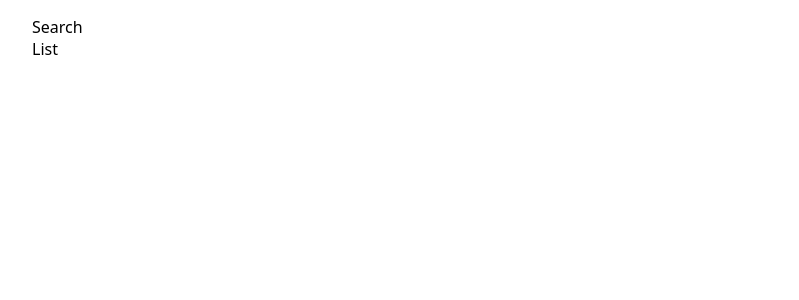
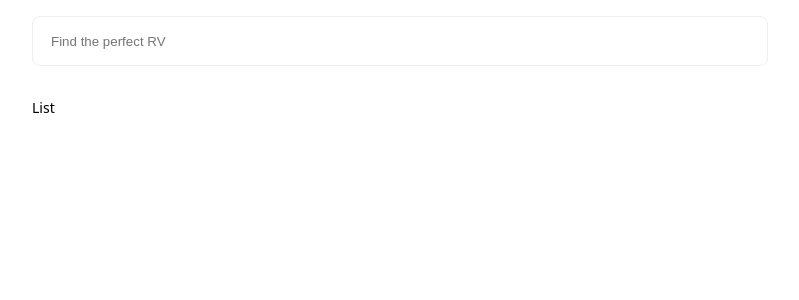
Before and after one commit to jakubjirous/outdoorsy-code-challenge, a React (Create React App) app: page / in a window 1280 px wide. Shown: the top 300 px of the page, without its empty margins (240-1039 px from the left). Built offline with nearby package versions, Linux system fonts and the light colour scheme.

Commit message:
[ui] search, keyboard key helper, react-icons

```diff
--- a/package.json
+++ b/package.json
@@ -17,6 +17,7 @@
     "prettier": "^2.6.2",
     "react": "^18.1.0",
     "react-dom": "^18.1.0",
+    "react-icons": "^4.3.1",
     "react-redux": "^8.0.1",
     "react-scripts": "5.0.1",
     "styled-components": "^5.3.5",
--- a/src/components/App/App.tsx
+++ b/src/components/App/App.tsx
@@ -1,6 +1,7 @@
 import React from "react";
 import styled from "styled-components";
 import { deviceScreen, laptopMd, tablet } from "../../utils/responsive";
+import Search from "../Search/Search";
 
 const S = {
   Main: styled.main`
@@ -31,7 +32,7 @@ function App() {
   return (
     <S.Main>
       <S.Container>
-        Search <br />
+        <Search />
         List <br />
       </S.Container>
     </S.Main>
--- /dev/null
+++ b/src/components/Search/Search.tsx
@@ -0,0 +1,141 @@
+import React, { useCallback, useState } from "react";
+import { useDispatch, useSelector } from "react-redux";
+import styled from "styled-components";
+import { addKeyword, addKeywords, removeKeyword } from "../../redux/features/search/searchSlice";
+import { RootState } from "../../redux/store";
+import { KeyboardKey } from "../../utils/keyboardKey";
+import { pxToRem } from "../../utils/pxToRem";
+import { FaTimes } from "react-icons/fa";
+
+const S = {
+  Header: styled.header`
+    display: flex;
+    flex-flow: row wrap;
+    align-items: center;
+    gap: var(--spacing-4);
+    border: 1px solid var(--color-tertiary);
+    border-radius: var(--br);
+    padding: var(--spacing-4);
+  `,
+  Keywords: styled.div`
+    display: flex;
+    flex-flow: row wrap;
+    align-items: center;
+    gap: var(--spacing-4);
+  `,
+  Keyword: styled.div`
+    display: flex;
+    align-items: center;
+    gap: var(--spacing-3);
+    border: 1px solid var(--color-primary);
+    border-radius: var(--br);
+    background-color: var(--color-primary);
+    color: var(--white);
+    padding: var(--spacing-3);
+    padding-left: var(--spacing-4);
+  `,
+  Input: styled.input`
+    min-width: 25%;
+    flex: 1;
+    border: none;
+    border-radius: var(--br);
+    outline: none;
+    height: ${pxToRem(30)};
+  `,
+  RemoveButton: styled.button`
+    display: flex;
+    align-items: center;
+    padding: 0;
+    border: none;
+    background-color: unset;
+    cursor: pointer;
+    color: white;
+  `,
+  RemoveIcon: styled(FaTimes)`
+    color: var(--white);
+    font-size: ${pxToRem(16)};
+  `,
+};
+
+function Search() {
+  const dispatch = useDispatch();
+
+  const keywords = useSelector((state: RootState) => state.search.keywords);
+
+  const [input, setInput] = useState<string>("");
+
+  const [isKeyReleased, setIsKeyReleased] = useState<boolean>(false);
+
+  const onKeyDown = useCallback(
+    (event: React.KeyboardEvent<HTMLInputElement>) => {
+      const { key } = event;
+      const trimmedInput = input?.trim();
+
+      // Keywords separation and search submit after hitting the comma on the keyboard
+      if (
+        (key === KeyboardKey.COMMA || key === KeyboardKey.ENTER) &&
+        trimmedInput?.length &&
+        !keywords.includes(trimmedInput)
+      ) {
+        event.preventDefault();
+        dispatch(addKeyword(trimmedInput));
+        setInput("");
+      }
+
+      // Prevent unintentional deletion of all keywords in the input
+      if (key === KeyboardKey.BACKSPACE && !input?.length && keywords.length && isKeyReleased) {
+        event.preventDefault();
+        const keywordsCopy = [...keywords];
+        const poppedKeyword = keywordsCopy.pop();
+        dispatch(addKeywords(keywordsCopy));
+        setInput(poppedKeyword!);
+      }
+
+      setIsKeyReleased(false);
+    },
+    [input, setInput, dispatch, isKeyReleased, setIsKeyReleased]
+  );
+
+  const onKeyUp = useCallback(() => {
+    setIsKeyReleased(true);
+  }, [setIsKeyReleased]);
+
+  const onChange = useCallback(
+    (event: React.ChangeEvent<HTMLInputElement>) => {
+      const { value } = event.target;
+      setInput(value);
+    },
+    [input, setInput]
+  );
+
+  const onRemove = useCallback(
+    (index: number) => () => {
+      dispatch(removeKeyword(index));
+    },
+    [dispatch, removeKeyword]
+  );
+
+  return (
+    <S.Header>
+      <S.Keywords>
+        {keywords.map((keyword, index) => (
+          <S.Keyword key={index} className="keyword">
+            {keyword}
+            <S.RemoveButton onClick={onRemove(index)}>
+              <S.RemoveIcon />
+            </S.RemoveButton>
+          </S.Keyword>
+        ))}
+      </S.Keywords>
+      <S.Input
+        value={input}
+        placeholder="Find the perfect RV"
+        onKeyDown={onKeyDown}
+        onKeyUp={onKeyUp}
+        onChange={onChange}
+        aria-label="Search"
+      />
+    </S.Header>
+  );
+}
+export default Search;
--- a/src/theme/Typography.ts
+++ b/src/theme/Typography.ts
@@ -4,16 +4,17 @@ import { pxToRem } from "../utils/pxToRem";
 export const Typography = css`
   :root {
     // Font Size
-    --fs: ${pxToRem(14)}
-    --fs-md: ${pxToRem(16)}
-    --fs-lg: ${pxToRem(18)}
-    --fs-xl: ${pxToRem(20)}
+    --fs-sm: ${pxToRem(12)};
+    --fs: ${pxToRem(14)};
+    --fs-md: ${pxToRem(16)};
+    --fs-lg: ${pxToRem(18)};
+    --fs-xl: ${pxToRem(20)};
 
     // Line Height
-    --lh: ${pxToRem(20)}
-    --lh-md: ${pxToRem(22)}
-    --lh-lg: ${pxToRem(24)}
-    --lh-xl: ${pxToRem(28)}
+    --lh: ${pxToRem(20)};
+    --lh-md: ${pxToRem(22)};
+    --lh-lg: ${pxToRem(24)};
+    --lh-xl: ${pxToRem(28)};
 
     // Font Weight
     --fw-light: 400;
@@ -22,6 +23,6 @@ export const Typography = css`
     --fw-bold: 900;
 
     // Border Radius
-    --br: ${pxToRem(8)}
+    --br: ${pxToRem(8)};
   }
 `;
--- /dev/null
+++ b/src/utils/keyboardKey.ts
@@ -0,0 +1,8 @@
+/**
+ * Keyboard keys helper
+ */
+export enum KeyboardKey {
+  BACKSPACE = "Backspace",
+  COMMA = ",",
+  ENTER = "Enter",
+}
```
Also changed, not shown: src/theme/GlobalStyle.ts (+5 -5 lines), 2 other files (tests, documents, lock files or other folders).
